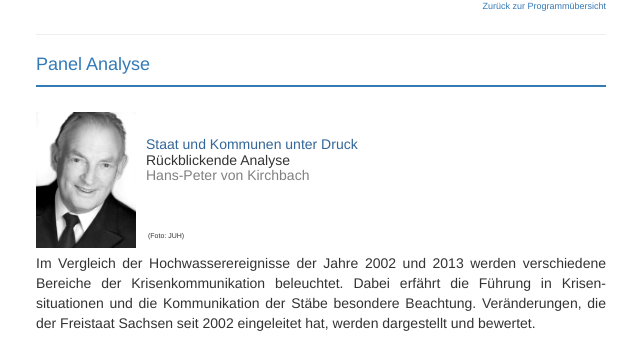
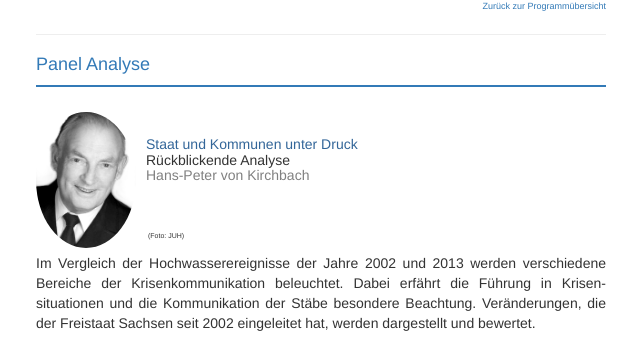
Before and after one commit to susedev/test, a Jekyll site: the page built from beitraege-und-referentinnen.html, in a window 1280 px wide. Shown: the part 2346-2683 px from the top of the page, without its empty margins (229-869 px from the left). Built offline with Jekyll 4.4.1, drawn with Linux system fonts in a browser that asks for light colours; nearby versions of some CDN libraries.

Commit message:
Edit from JekyllCMS

```diff
--- a/beitraege-und-referentinnen.html
+++ b/beitraege-und-referentinnen.html
@@ -110,7 +110,7 @@ Spontanhelfer im Hochwassereinsatz<br />
 
 <div class="box" style="background-color: #337AB7; height:2px; margin-top:3px; margin-bottom:25px;">&nbsp;</div>
 
-<p><span style="color: #336699;"><a id="Kirchbach" name="Kirchbach"></a><img alt="" src="{{ site.base_url }}/media/people/Kirchbach_heller.jpg" style="float: left; margin-right: 10px; margin-bottom: 5px; width: 100px; height: 136px;" /></span></p>
+<p><span style="color: #336699;"><a id="Kirchbach" name="Kirchbach"></a><img alt="" class="img-circle" src="{{ site.base_url }}/media/people/Kirchbach_heller.jpg" style="float: left; margin-right: 10px; margin-bottom: 5px; width: 100px; height: 136px;" /></span></p>
 
 <h5>&nbsp;</h5>
 
```
